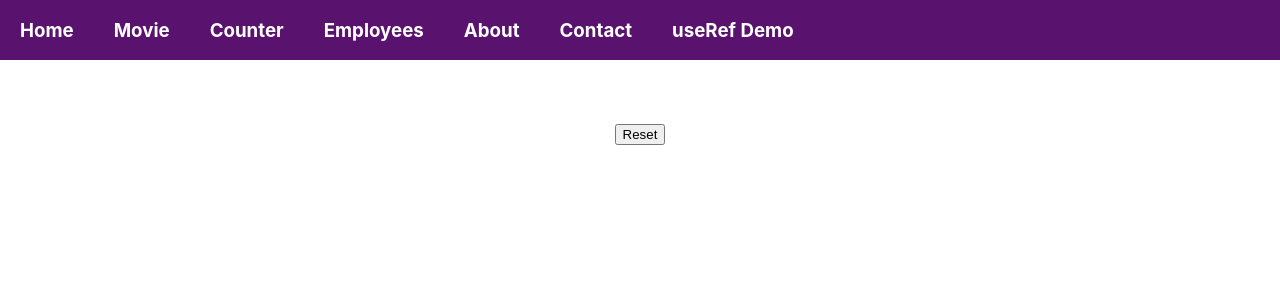
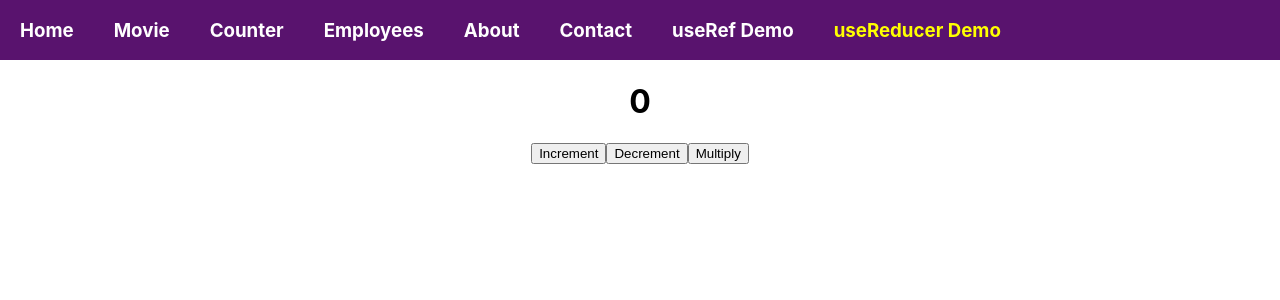
Before and after one commit to utshabkg/react-practice, a React (Create React App) app: page /usereducerdemo in a window 1280 px wide. Shown: the top 300 px of the page. Built offline with nearby package versions, Linux system fonts and the light colour scheme; no server answers.

Commit message:
reduced number of onClick functions to only one function->reducer()

```diff
--- a/src/App.js
+++ b/src/App.js
@@ -9,7 +9,8 @@
 import Insta from "./components/contact/Insta";
 import Mail from "./components/contact/Mail";
 import Error from "./components/error/Error";
-import UseRefDemo from "./components/hooksDemo/useRefDemo";
+import UseRefDemo from "./components/hooksDemo/UseRefDemo";
+import UseReducerDemo from "./components/hooksDemo/UseReducerDemo";
 
 import { BrowserRouter as Router, Routes, Route } from "react-router-dom";
 
@@ -32,6 +33,7 @@
             <Route path="mail" element={<Mail />} />
           </Route>
           <Route path="/userefdemo" element={<UseRefDemo />} />
+          <Route path="/usereducerdemo" element={<UseReducerDemo />} />
           <Route path="*" element={<Error />} />
         </Routes>
       </div>
--- a/src/components/header/Header.js
+++ b/src/components/header/Header.js
@@ -30,6 +30,9 @@
       <NavLink style={navLinkStyles} to={"/userefdemo"}>
         <h3>useRef Demo</h3>
       </NavLink>
+      <NavLink style={navLinkStyles} to={"/usereducerdemo"}>
+        <h3>useReducer Demo</h3>
+      </NavLink>
     </div>
   );
 };
--- /dev/null
+++ b/src/components/hooksDemo/UseReducerDemo.js
@@ -0,0 +1,25 @@
+import React, { useReducer } from "react";
+
+const UseReducerDemo = () => {
+  const reducer = (state, action) => {
+    if (action.type === "INC") {
+      return state + 1;
+    } else if (action.type === "DEC") {
+      return state - 1;
+    } else if (action.type === "MUL") {
+      return state * 2;
+    }
+    return state;
+  };
+  const [state, dispatch] = useReducer(reducer, 0);
+  return (
+    <div>
+      <h1>{state}</h1>
+      <button onClick={() => dispatch({ type: "INC" })}>Increment</button>
+      <button onClick={() => dispatch({ type: "DEC" })}>Decrement</button>
+      <button onClick={() => dispatch({ type: "MUL" })}>Multiply</button>
+    </div>
+  );
+};
+
+export default UseReducerDemo;
```
